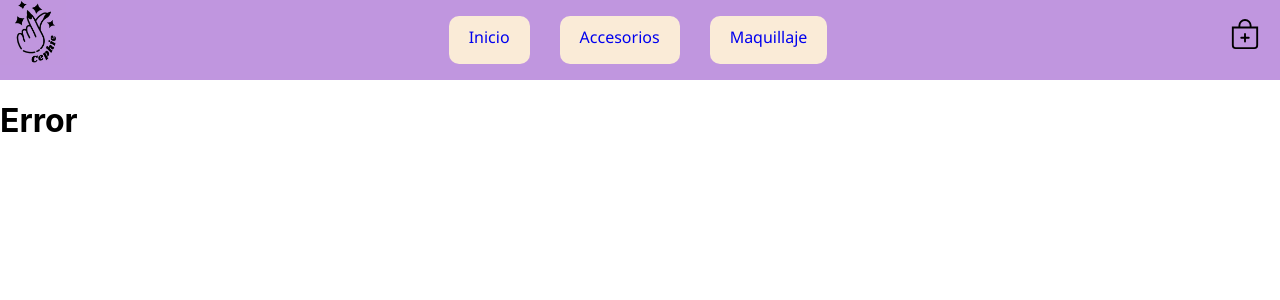
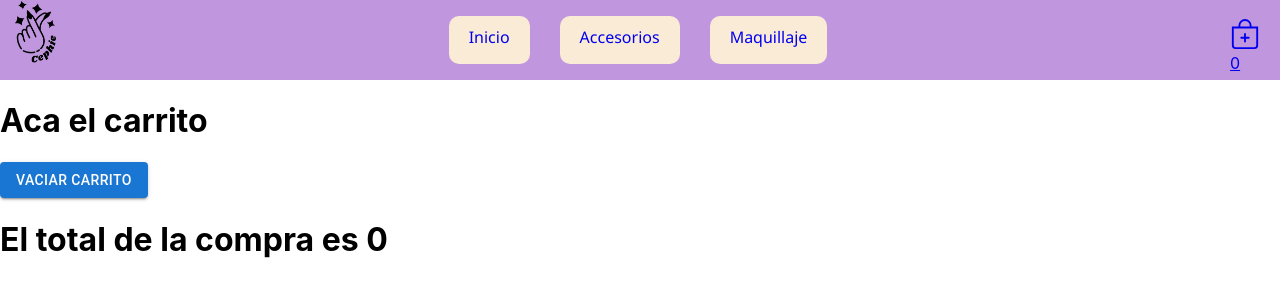
Before and after one commit to lufagotti/PreEntregaFagotti1, a React (Create React App) app: page /cart in a window 1280 px wide. Shown: the top 300 px of the page. Built offline with nearby package versions, Linux system fonts and the light colour scheme.

Commit message:
modifico carrito

```diff
--- a/src/App.js
+++ b/src/App.js
@@ -2,20 +2,28 @@ import { BrowserRouter, Routes, Route } from "react-router-dom";
 import ItemListContainer from "./components/ItemList/ItemListContainer";
 import { IteamDetailContainer } from "./components/ItemDetail/IteamDetailContainer";
 import { Navbar } from "./components/Navbar/Navbar";
+import CarritoContainer from "./components/Cart/CarritoContainer";
+import Form from "./components/Form/Form";
+import CartContextProvider from "./context/CartContext";
+
 function App() {
 
 
 
   return (
     <BrowserRouter>
+    <CartContextProvider>
     <Routes>
       <Route element={<Navbar />}>
       <Route  path="/" element={<ItemListContainer />} />
       <Route  path="/category/:categoryName" element={<ItemListContainer />} />
       <Route path="/itemDetail/:id" element={<IteamDetailContainer />} />
+      <Route  path="/cart" element={<CarritoContainer/>} />
+      <Route  path="/form" element={<Form/>} />
       <Route path="*" element={<h1>Error</h1>} />
       </Route>
     </Routes>
+    </CartContextProvider>
     </BrowserRouter>
   );
 }
--- a/src/ProductsMock.js
+++ b/src/ProductsMock.js
@@ -12,7 +12,7 @@ export const products = [
         id: 2,
         title:"Collar Heart",
         price: 1600,
-        stock: 10,
+        stock: 8,
         description: "Collar mitad de lentejuelas y perlas con dije de corazon",
         category:"accesorios",
         img: "https://res.cloudinary.com/dzyku6fye/image/upload/v1681768385/reactjs%20coderhouse/accesorios2_g7a8z6.png",
--- /dev/null
+++ b/src/components/Cart/Carrito.jsx
@@ -0,0 +1,26 @@
+import React from 'react'
+import { Button } from '@mui/material'
+
+const Carrito = ({cart, vaciarCarrito, eliminarProductoById, total}) => {
+  return (
+    <div>
+      <h1>Aca el carrito</h1>
+        {
+          cart.map((product) => {
+            return (
+            <div key={product.id} style={{border:"2px solid black"}}>
+              <h3>{product.title}</h3>
+              <h4>{product.price}</h4>
+              <h4>{product.quantity}</h4>
+              <Button variant='contained'onClick={()=>eliminarProductoById(product.id)}>Eliminar</Button>
+            </div>
+            );
+          })
+        }
+        <Button onClick={vaciarCarrito} variant='contained'>Vaciar carrito</Button>
+        <h1>El total de la compra es {total}</h1>
+    </div>
+  )
+}
+
+export default Carrito
--- /dev/null
+++ b/src/components/Cart/CarritoContainer.jsx
@@ -0,0 +1,19 @@
+import React, { useContext } from 'react'
+import Carrito from './Carrito'
+import { CartContext } from '../../context/CartContext'
+
+const CarritoContainer = () => {
+  const {cart, vaciarCarrito, eliminarProductoById, getTotalPrice} = useContext(CartContext)
+  let total = getTotalPrice()
+  return (
+    <div>
+        <Carrito
+        cart={cart}
+        vaciarCarrito={vaciarCarrito}
+        eliminarProductoById={eliminarProductoById}
+        total={total}/>
+    </div>
+  )
+}
+
+export default CarritoContainer
--- a/src/components/CartWidget/CartWidget.jsx
+++ b/src/components/CartWidget/CartWidget.jsx
@@ -1,12 +1,26 @@
 
 import {BsBagPlus} from "react-icons/bs"
 import styles from "../Navbar/Navbar.module.css"
+import { Link } from "react-router-dom"
+import { useContext } from "react"
+import { CartContext } from "../../context/CartContext"
+
 
 const CartWidget = () => {
+
+    const { getTotalQuantity } = useContext(CartContext)
+
+    let total = getTotalQuantity()
+
     return (
+        <Link to="/cart">
         <div className={styles.color}>
         <BsBagPlus size={30} />
+        <div>
+            <span>{total}</span>
         </div>
+        </div>
+        </Link>
     )
 }
 
--- /dev/null
+++ b/src/components/Counter/Counter.jsx
@@ -0,0 +1,14 @@
+import React from 'react'
+import { Button } from '@mui/material'
+const Counter = ( {counter, sumar, restar, onAdd } ) => {
+  return (
+    <div style={{marginBottom:"20px", display:"flex", gap:"30px"}}>
+      <Button style={{marginBottom:"20px"}} variant="contained" onClick={restar}>-</Button>
+      <h2 style={{marginTop:"0px"}}>{counter}</h2>
+      <Button style={{marginBottom:"20px"}} variant='contained' onClick={sumar}>+</Button>
+      <Button variant='contained' onClick={()=>onAdd(counter)}>agregar al carrito</Button>
+    </div>
+  )
+}
+
+export default Counter
--- /dev/null
+++ b/src/components/Counter/CounterContainer.jsx
@@ -0,0 +1,25 @@
+import React, { useState } from 'react'
+import Counter from './Counter'
+
+const CounterContainer = ({stock, onAdd}) => {
+
+  const[counter, setCounter]= useState(0)
+
+  const sumar = () =>{
+    if(counter < stock){
+      setCounter(counter + 1)
+    }else{
+      alert("stock maximo")
+    }
+  }
+
+  const restar = () =>{
+    setCounter(counter - 1)
+  }
+
+  return (
+    <div><Counter counter={counter} sumar={sumar} restar={restar} onAdd={onAdd}/></div>
+  )
+}
+
+export default CounterContainer
--- /dev/null
+++ b/src/components/Form/Form.jsx
@@ -0,0 +1,43 @@
+import React, { useState } from 'react'
+
+const Form = () => {
+    const [userData, setUserData] = useState({
+        nombre: "",
+        apellido: ""
+    })
+
+    const handleChange = (e) =>{
+        setUserData({...userData, [e.target.name]: e.target.value})
+    }
+
+    const envioDeFormulario = (evento) => {
+        evento.preventDefault()
+        console.log(userData)
+    }
+
+  return (
+    <div>
+        <h1>Formulario</h1>
+        <form onSubmit={envioDeFormulario}>
+            <input
+            type="text"
+            placeholder='ingrese su nombre'
+            name='nombre'
+            value={userData.nombre}
+            onChange={handleChange}
+            />
+            <input
+            type="text"
+            placeholder='ingrese su apellido'
+            name='apellido'
+            value={userData.apellido}
+            onChange={handleChange}
+            />
+            <button type='submit'>Enviar</button>
+            <button type='button'>Cancelar</button>
+        </form>
+    </div>
+  )
+}
+
+export default Form
--- a/src/components/ItemDetail/IteamDetailContainer.jsx
+++ b/src/components/ItemDetail/IteamDetailContainer.jsx
@@ -1,12 +1,15 @@
-import React, { useEffect, useState } from 'react'
+import React, { useContext, useEffect, useState } from 'react'
 import { ItemDetail } from './ItemDetail'
 import { products } from '../../ProductsMock'
 import {useParams} from "react-router-dom"
+import { CartContext } from '../../context/CartContext'
 
 
 export const IteamDetailContainer = () => {
 
   const [product, setProduct] = useState({});
+
+  const {agregarAlCarrito} = useContext(CartContext)
 
   const {id} = useParams()
 
@@ -15,10 +18,18 @@ export const IteamDetailContainer = () => {
     setProduct(encontrado)
   }, [id])
 
+  const onAdd =(cantidad)=>{
+    let data = {
+    ...product,
+    quantity:cantidad
+    }
+
+    agregarAlCarrito(data)
+  }
 
   return (
     <div>
-      <ItemDetail product={product} />
+      <ItemDetail product={product} onAdd={onAdd} />
     </div>
   )
 }
--- a/src/components/ItemDetail/ItemDetail.jsx
+++ b/src/components/ItemDetail/ItemDetail.jsx
@@ -1,13 +1,20 @@
 import React from 'react'
 import styles from "./ItemDetail.module.css"
+import { Button } from '@mui/material'
+import { Link } from 'react-router-dom'
+import CounterContainer from '../Counter/CounterContainer'
 
-export const ItemDetail = ({product}) => {
+export const ItemDetail = ({product, onAdd}) => {
   return (
     <div className={styles.detail}>
       <img className={styles.imagen} src={product.img} alt="" />
       <div className={styles.description}>
       <h1>{product.title}</h1>
       <h3>{product.description}</h3>
+      <CounterContainer stock={product.stock} onAdd={onAdd}/>
+      <Link to="/">
+      <Button variant="contained" size="small" >Ir al inicio</Button>
+      </Link>
       </div>
     </div>
   )
--- /dev/null
+++ b/src/context/CartContext.jsx
@@ -0,0 +1,63 @@
+import { createContext, useState } from "react"
+
+export const CartContext = createContext()
+
+const CartContextProvider = ({children}) => {
+    const [cart, setCart] = useState([]);
+
+    const agregarAlCarrito = (producto)=>{
+      let existe = isInCart(producto.id)
+      if(existe){
+        let newCart = cart.map((elemento)=>{
+          if(elemento.id === producto.id){
+            return {...elemento, quantity: elemento.quantity + producto.quantity}
+          }else{
+            return elemento
+          }
+        })
+        setCart(newCart)
+      }else{
+        setCart([...cart, producto])
+      }
+    }
+
+    const vaciarCarrito = ()=>{
+      setCart([])
+    }
+
+    const eliminarProductoById = (id)=>{
+      const productosFiltrados = cart.filter((elemento)=> elemento.id !== id)
+      setCart(productosFiltrados)
+    }
+
+    const isInCart = (id)=>{
+      let existe = cart.some((elemento)=> elemento.id === id)
+      return existe
+    }
+
+    const getTotalPrice = ()=>{
+      let total = cart.reduce((acc, elemento)=>{
+        return acc + (elemento.price * elemento.quantity)
+      }, 0)
+      return total
+    }
+
+    const getTotalQuantity = ()=>{
+      let total = cart.reduce((acc, elemento)=>{
+        return acc + elemento.quantity
+      }, 0)
+      return total
+    }
+
+    let data = {cart,
+      agregarAlCarrito,
+      vaciarCarrito,
+      eliminarProductoById,
+      getTotalPrice,
+      getTotalQuantity
+    }
+
+  return <CartContext.Provider value={data}>{children}</CartContext.Provider>;
+};
+
+export default CartContextProvider
```
